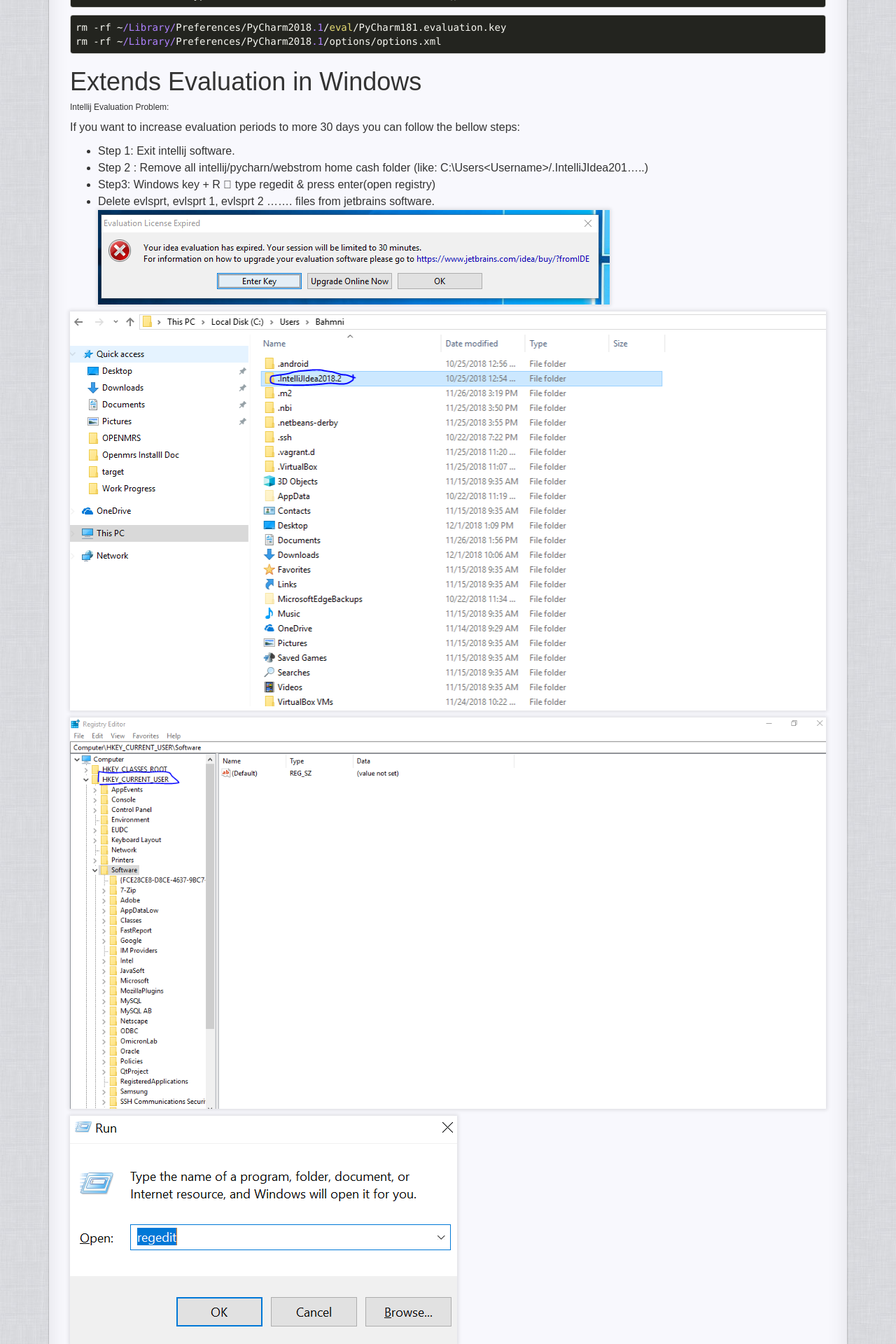
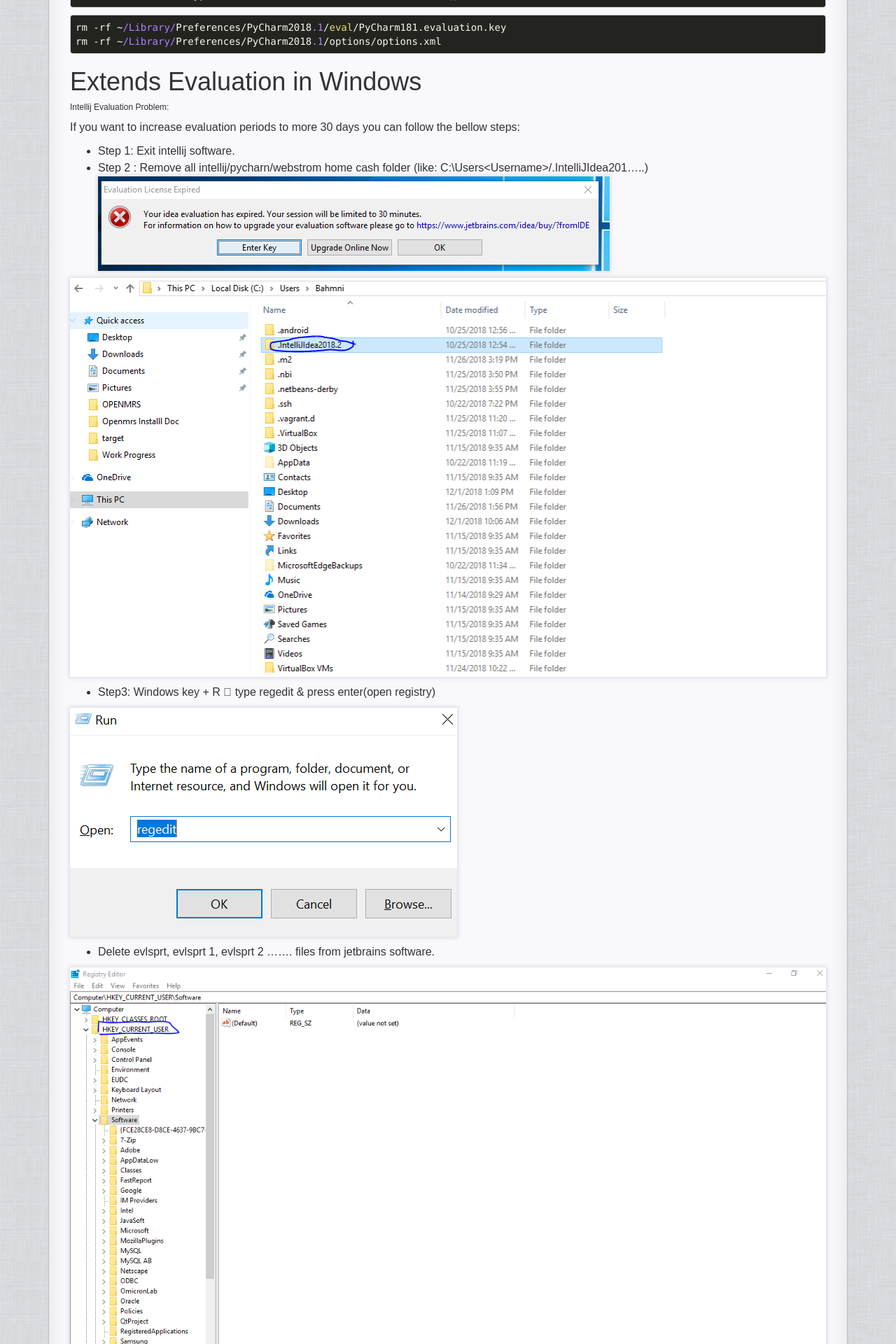
Before and after one commit to rakib09/rakib09.github.io, a Jekyll site: the page built from _posts/devops/2018-11-22-intelij-increase-license-evaluation.md, in a window 1280 px wide. Shown: the part 1544-3464 px from the top of the page at 70% size. Built offline with Jekyll 4.4.1, drawn with Linux system fonts in a browser that asks for light colours; comment, search, counter and statistics services are not loaded.

Commit message:
added regiedit in intelij lisence evaluation

```diff
--- a/_posts/devops/2018-11-22-intelij-increase-license-evaluation.md
+++ b/_posts/devops/2018-11-22-intelij-increase-license-evaluation.md
@@ -88,18 +88,19 @@
 
 - Step 1: Exit intellij software.
 - Step 2 : Remove all intellij/pycharn/webstrom home cash folder (like: C:\Users\<Username>/.IntelliJIdea201…..)
-- Step3: Windows key + R  type regedit & press enter(open registry)
-- Delete evlsprt, evlsprt 1, evlsprt 2 ……. files from jetbrains software.
 ![Image](../../../../static/img/evaluationProblem.PNG)
 
 
 ![Image](../../../../static/img/intelijCashfolder.PNG)
 
+- Step3: Windows key + R  type regedit & press enter(open registry)
+
+![Image](../../../../static/img/regedit.PNG)
+
+- Delete evlsprt, evlsprt 1, evlsprt 2 ……. files from jetbrains software.
+
 
 ![Image](../../../../static/img/registry.PNG)
-
-
-![Image](../../../../static/img/regedit.PNG)
 
 
 ![Image](../../../../static/img/regieditDelete.PNG)
```
